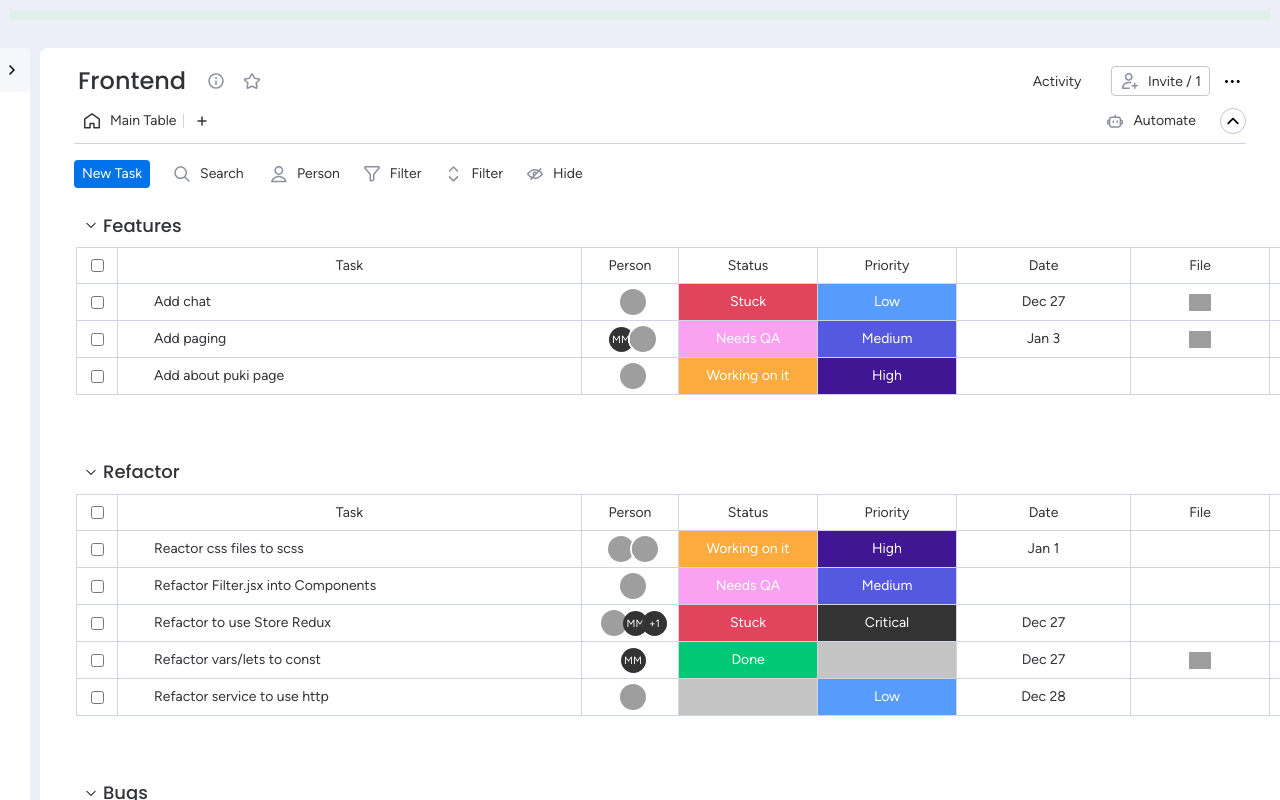
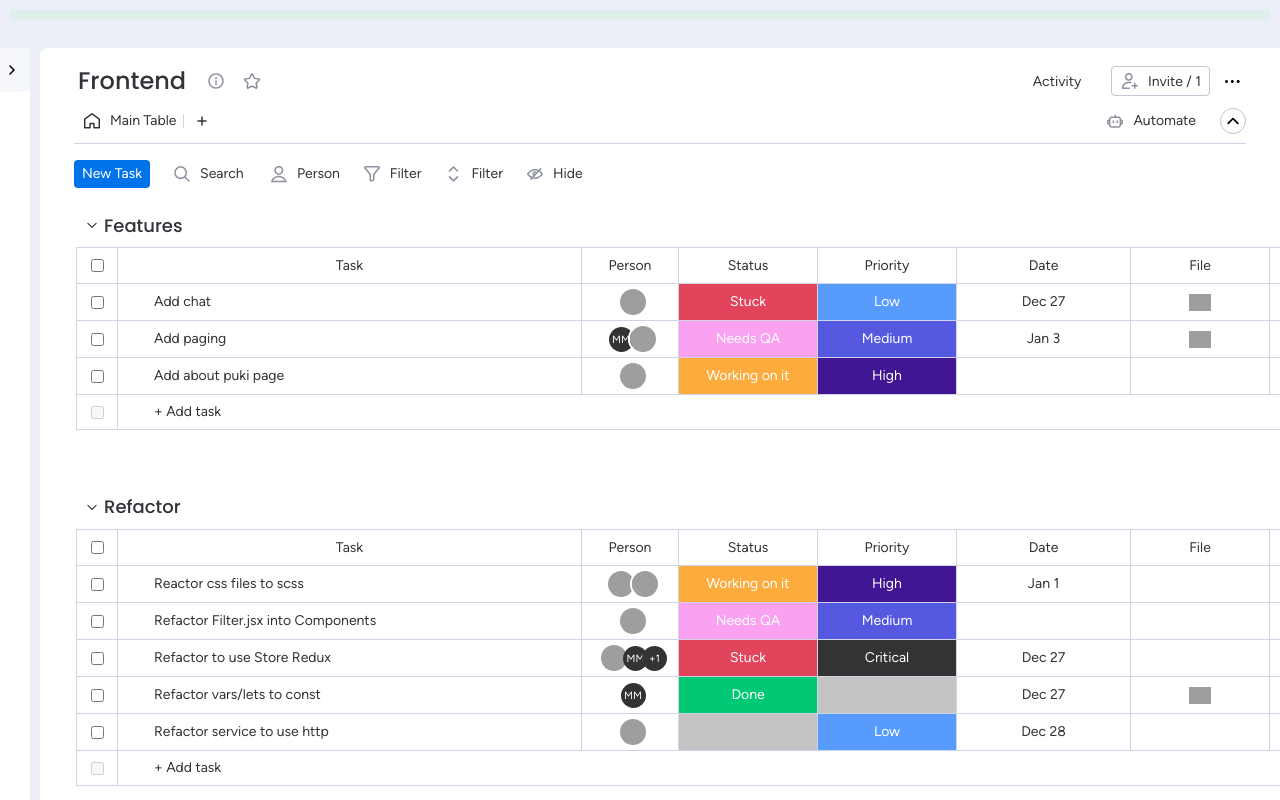
Before and after one commit to NoamSaar/Myday-frontend, a React (Vite) app: page /board/b101 in a window 1280 px wide. Built offline with nearby package versions, Linux system fonts and the light colour scheme; grey boxes are pictures that could not be loaded.

Commit message:
Fix add task layout

```diff
--- a/src/assets/styles/basics/_helpers.scss
+++ b/src/assets/styles/basics/_helpers.scss
@@ -106,9 +106,9 @@
     left: 0;
 }
 
-.sticky-left-36 {
+.sticky-left-37 {
     position: sticky;
-    left: 36PX;
+    left: 37PX;
 }
 
 .sticky-left-40 {
--- a/src/assets/styles/cmps/_board-group.scss
+++ b/src/assets/styles/cmps/_board-group.scss
@@ -133,7 +133,7 @@
 
     .line-end {
         border-inline: none;
-        width: 250px;
+        width: 440px;
     }
 
 
--- a/src/assets/styles/cmps/_task-list.scss
+++ b/src/assets/styles/cmps/_task-list.scss
@@ -15,13 +15,11 @@
         }
     }
 
-    ul:not(.task-preview-container) {
+    ul:not(.task-preview-container):not(.add-task .task-preview) {
 
         border: $clr-group-border 0.5px solid;
         border-inline-end: unset;
         border-block-end: unset;
-
-        &:not(:last-child) {}
 
 
     }
@@ -30,21 +28,25 @@
 
         display: flex;
         align-items: center;
+        padding: 10px;
+
 
         &:not(.task-preview .task-title) {
             justify-content: center;
 
         }
 
-        border-inline-end: $clr-group-border .5px solid;
-        padding: 10px;
+        &:not(.add-task .task-title) {
+
+            border-inline-end: $clr-group-border .5px solid;
+        }
     }
 
-    .task-preview-container:last-of-type {
-        ul {
-            border-block-end: $clr-group-border 0.5px solid;
-        }
-    }
+    // .task-preview-container:last-of-type {
+    //     ul {
+    //         border-block-end: $clr-group-border 0.5px solid;
+    //     }
+    // }
 
     .task-title-container {
         display: flex;
@@ -57,7 +59,7 @@
             background-color: white;
 
             &.single-task {
-                margin-inline-start: 26px;
+                padding-inline-start: 36px;
             }
 
             &:hover:not(.task-header-list .task-title) {
@@ -69,7 +71,33 @@
     }
 
 
+    .add-task {
 
 
+        .task-preview {
+            margin-inline-start: 36px;
+
+
+            .single-task,
+            .line-end,
+            .task-selection {
+                border-block: #d0d4e4 0.5px solid;
+            }
+
+            .task-selection {
+                border-inline-start: #d0d4e4 0.5px solid;
+            }
+
+            .task-title-container {
+                position: sticky;
+                left: 36px;
+            }
+
+            .line-end {
+                width: 1267px;
+            }
+
+        }
+    }
 
 }
--- a/src/cmps/Board/Group/BoardGroup.jsx
+++ b/src/cmps/Board/Group/BoardGroup.jsx
@@ -47,7 +47,7 @@ export function BoardGroup({ group, titlesOrder }) {
                         {isMenuOpen && <MenuOptionsModal options={menuOptions} pos={'top'} />}
                         <img className="btn" src="../../../public/icons/menu.svg" onClick={toggleMenu} />
                     </div>
-                    <div className="sticky-left-36 title-container">
+                    <div className="sticky-left-37 title-container">
                         <img className="down-arrow" src="../../../public/icons/NavigationChevronDown.svg" title="Collapse group" />
                         <h4 >{group.title}</h4>
                         <p>{group.tasks.length} Tasks</p>
@@ -55,7 +55,7 @@ export function BoardGroup({ group, titlesOrder }) {
                 </div>
 
                 <ul className="clean-list task-header-list">
-                    <div className="sticky-left-36 task-title-container">
+                    <div className="sticky-left-37 task-title-container">
 
                         <li className="task-selection">
                             <input type="checkbox" />
--- a/src/cmps/Board/Group/TaskList.jsx
+++ b/src/cmps/Board/Group/TaskList.jsx
@@ -14,7 +14,41 @@ export function TaskList({ groupId }) {
             {group.tasks.map(task => {
                 return <TaskPreview key={task.id} task={task} groupId={groupId} />
             })}
+
+            <ul className="clean-list task-preview-container add-task">
+
+                <ul className="clean-list task-preview">
+                    <div className="sticky-left-37 task-title-container">
+                        <li className="task-selection">
+                            <input disabled type="checkbox" />
+                        </li>
+                        <li className="task-title single-task">+ Add task</li>
+                    </div>
+
+
+
+                    <div className="line-end"></div>
+                </ul>
+            </ul>
+            {/*
+            <ul className="clean-list task-preview-container sticky-left">
+                <ul className="clean-list task-preview add-task">
+                    <div className="task-title-container">
+                        <li className="task-selection">
+                            <input disabled type="checkbox" />
+                        </li>
+                        <li className="task-title single-task">+ Add task</li>
+                    </div>
+
+
+                    <div className="line-end"></div>
+                </ul>
+            </ul> */}
+
+
         </ul>
+
+        // </ul>
 
     )
 }
--- a/src/cmps/Board/Group/TaskPreview.jsx
+++ b/src/cmps/Board/Group/TaskPreview.jsx
@@ -68,14 +68,14 @@ export function TaskPreview({ task, groupId }) {
 
     if (!currTask) return <ul>Loading</ul>
     return (
-        <ul className="clean-list task-preview-container sticky-left-36" onMouseEnter={handleMouseEnter} onMouseLeave={handleMouseLeave}>
+        <ul className="clean-list task-preview-container sticky-left-37" onMouseEnter={handleMouseEnter} onMouseLeave={handleMouseLeave}>
 
             <div className="menu-container sticky-left">
                 {isMenuOpen && <MenuOptionsModal options={menuOptions} />}
                 {isShowMenu && <img className="btn" src="../../../public/icons/menu.svg" onClick={toggleMenu} />}
             </div>
             <ul className="clean-list task-preview" key={currTask.id}>
-                <div className="sticky-left-36 task-title-container">
+                <div className="sticky-left-37 task-title-container">
                     <li className="task-selection">
                         <input type="checkbox" />
                     </li>
```
